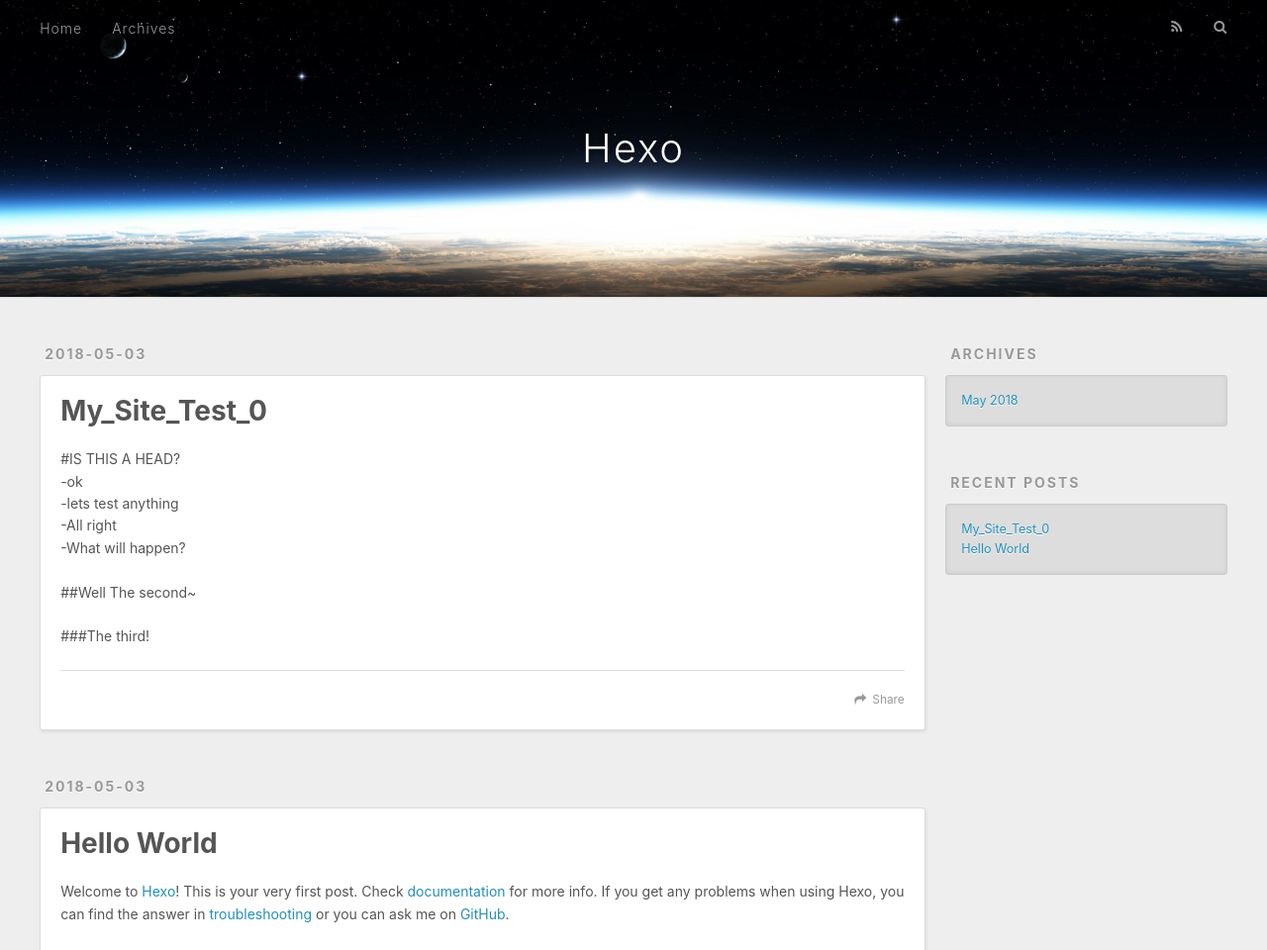
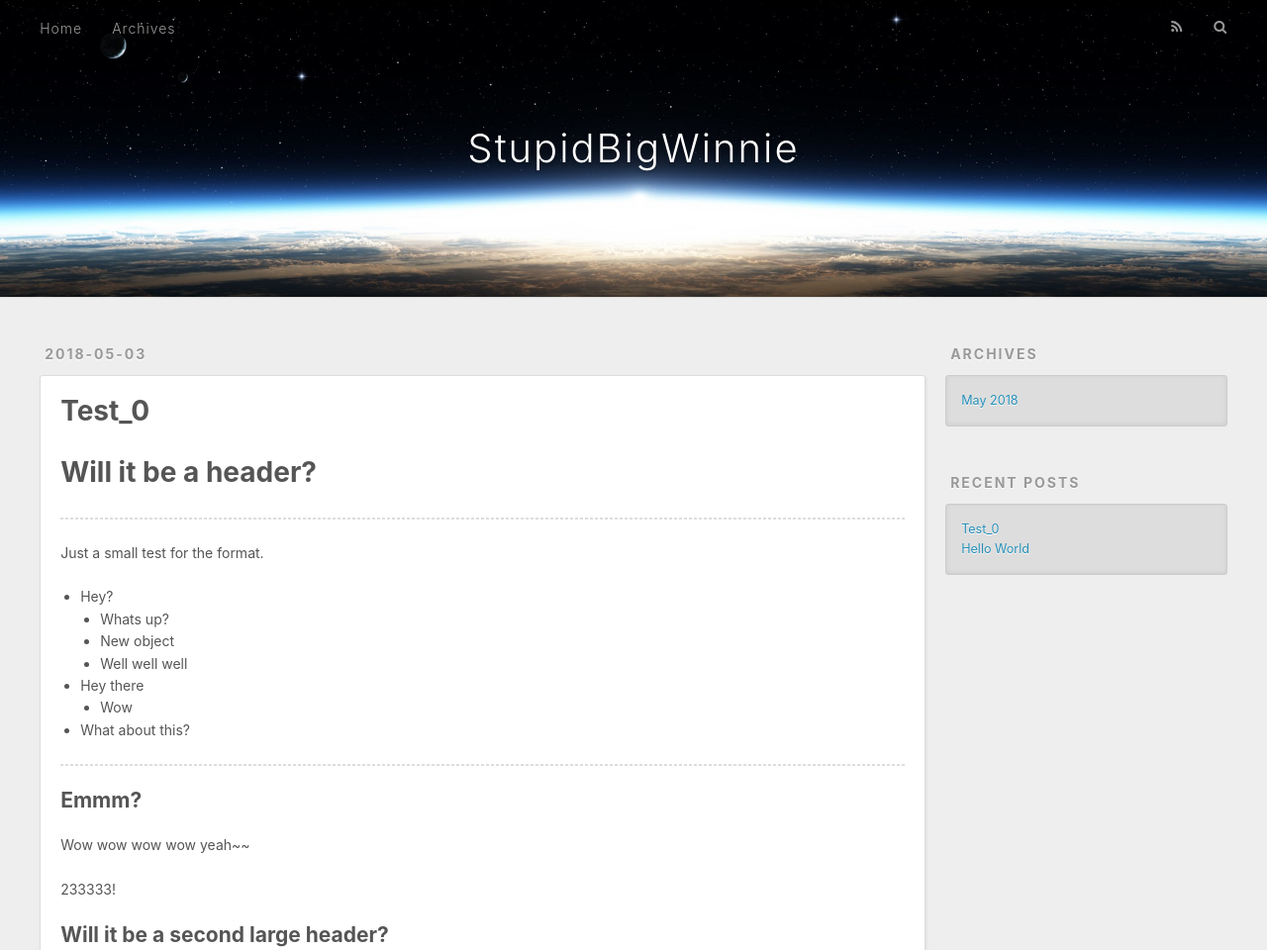
Before and after one commit to StupidBigWinnie/StupidBigWinnie.github.io, a plain HTML site: page index.html in a window 1280 px wide. Shown: the top 960 px of the page at 99% size. Drawn offline with nearby package versions, Linux system fonts and the light colour scheme.

Commit message:
Site updated: 2018-05-03 19:16:39

```diff
--- a/index.html
+++ b/index.html
@@ -5,17 +5,20 @@
 
 
 
-  <title>Hexo</title>
+  <title>StupidBigWinnie</title>
   <meta name="viewport" content="width=device-width, initial-scale=1, maximum-scale=1">
-  <meta property="og:type" content="website">
-<meta property="og:title" content="Hexo">
+  <meta name="description" content="_(:з)∠)_A Noob...QwQ">
+<meta property="og:type" content="website">
+<meta property="og:title" content="StupidBigWinnie">
 <meta property="og:url" content="http://yoursite.com/index.html">
-<meta property="og:site_name" content="Hexo">
+<meta property="og:site_name" content="StupidBigWinnie">
+<meta property="og:description" content="_(:з)∠)_A Noob...QwQ">
 <meta property="og:locale" content="default">
 <meta name="twitter:card" content="summary">
-<meta name="twitter:title" content="Hexo">
+<meta name="twitter:title" content="StupidBigWinnie">
+<meta name="twitter:description" content="_(:з)∠)_A Noob...QwQ">
 
-    <link rel="alternate" href="/atom.xml" title="Hexo" type="application/atom+xml">
+    <link rel="alternate" href="/atom.xml" title="StupidBigWinnie" type="application/atom+xml">
 
 
     <link rel="icon" href="/favicon.png">
@@ -34,7 +37,7 @@
   <div id="header-outer" class="outer">
     <div id="header-title" class="inner">
       <h1 id="logo-wrap">
-        <a href="/" id="logo">Hexo</a>
+        <a href="/" id="logo">StupidBigWinnie</a>
       </h1>
 
     </div>
@@ -76,7 +79,7 @@
 
 
     <h1 itemprop="name">
-      <a class="article-title" href="/2018/05/03/My-Site-Test-0/">My_Site_Test_0</a>
+      <a class="article-title" href="/2018/05/03/My-Site-Test-0/">Test_0</a>
     </h1>
 
 
@@ -84,14 +87,49 @@
 
     <div class="article-entry" itemprop="articleBody">
 
-        <p>#IS THIS A HEAD?<br>-ok<br>    -lets test anything<br>    -All right<br>    -What will happen?</p>
-<p>##Well The second~</p>
-<p>###The third!</p>
+        <h1 id="Will-it-be-a-header"><a href="#Will-it-be-a-header" class="headerlink" title="Will it be a header?"></a>Will it be a header?</h1><hr>
+<p>Just a small test for the format.</p>
+<ul>
+<li>Hey?<ul>
+<li>Whats up?</li>
+<li>New object</li>
+<li>Well well well</li>
+</ul>
+</li>
+<li>Hey there<ul>
+<li>Wow</li>
+</ul>
+</li>
+<li>What about this?</li>
+</ul>
+<hr>
+<h2 id="Emmm"><a href="#Emmm" class="headerlink" title="Emmm?"></a>Emmm?</h2><p>Wow wow wow wow yeah~~</p>
+<p>233333!</p>
+<h2 id="Will-it-be-a-second-large-header"><a href="#Will-it-be-a-second-large-header" class="headerlink" title="Will it be a second large header?"></a>Will it be a second large header?</h2><pre><code>class MouseManager{
+    list functions;
 
+    void RegisterToFunc(function hendler (int, int)){
+        functions.push(handler);
+    }
+
+    void UpdateMM(float deltaTime){
+        //initial state of mouse
+        int MouseX = 0, MouseY = 0;
+        boolean IsMousecClick = false;
+
+        //Some codes for calculating something... and then change the Mouse state
+
+        if(IsMouseClick{
+            foreach func in functions:
+                func()
+        }
+    }
+}
+</code></pre><h4 id="A-forth-large-header…"><a href="#A-forth-large-header…" class="headerlink" title="A forth large header…!"></a>A forth large header…!</h4>
 
     </div>
     <footer class="article-footer">
-      <a data-url="http://yoursite.com/2018/05/03/My-Site-Test-0/" data-id="cjgqf47cu0000bstmj0z6p1ku" class="article-share-link">Share</a>
+      <a data-url="http://yoursite.com/2018/05/03/My-Site-Test-0/" data-id="cjgqfgf4q0000d0tmxrpdegfi" class="article-share-link">Share</a>
 
 
     </footer>
@@ -136,7 +174,7 @@
 
     </div>
     <footer class="article-footer">
-      <a data-url="http://yoursite.com/2018/05/03/hello-world/" data-id="cjgqf47d50001bstmditbhp81" class="article-share-link">Share</a>
+      <a data-url="http://yoursite.com/2018/05/03/hello-world/" data-id="cjgqfgf520001d0tmt5pjcrhs" class="article-share-link">Share</a>
 
 
     </footer>
@@ -177,7 +215,7 @@
       <ul>
 
           <li>
-            <a href="/2018/05/03/My-Site-Test-0/">My_Site_Test_0</a>
+            <a href="/2018/05/03/My-Site-Test-0/">Test_0</a>
           </li>
 
           <li>
@@ -196,7 +234,7 @@
 
   <div class="outer">
     <div id="footer-info" class="inner">
-      &copy; 2018 John Doe<br>
+      &copy; 2018 WinnieOAO<br>
       Powered by <a href="http://hexo.io/" target="_blank">Hexo</a>
     </div>
   </div>
```
Also changed, not shown: 2018/05/03/My-Site-Test-0/index.html (+52 -17 lines), 2018/05/03/hello-world/index.html (+8 -8 lines), archives/2018/05/index.html (+13 -10 lines), archives/2018/index.html (+13 -10 lines), archives/index.html (+13 -10 lines).
